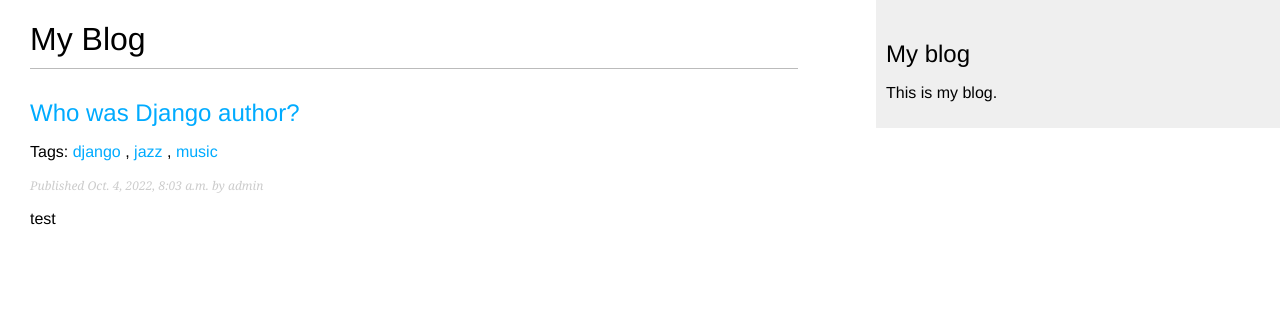
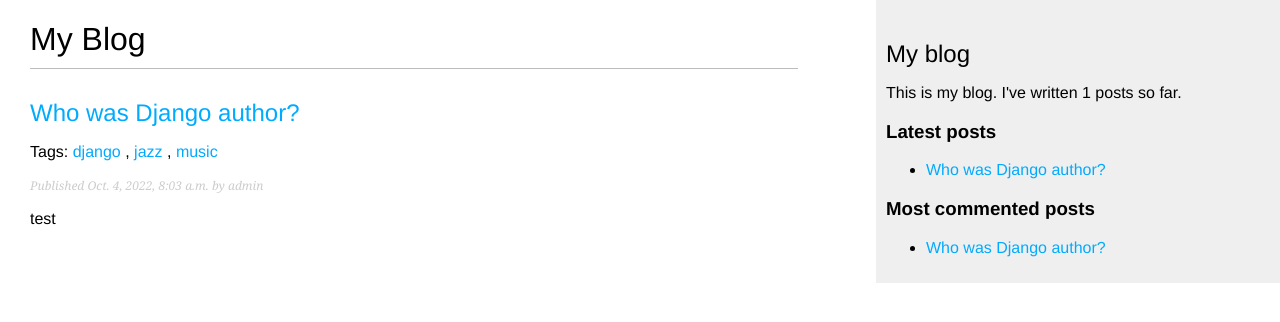
Before and after one commit to duongbm/django-blog-app, a Django app: page /blog/ in a window 1280 px wide. Shown: the top 322 px of the page. Run offline with Django 4.2, Linux system fonts and the light colour scheme; data comes from the database, SQL or seed files in the repository; parts of the project's set-up code (start-up, migrations or seed data) failed here and were passed over.

Commit message:
[feat] custom template tag

```diff
--- /dev/null
+++ b/blog/templatetags/blog_tags.py
@@ -0,0 +1,24 @@
+from django import template
+from django.db.models import Count
+
+from blog.models import Post
+
+register = template.Library()
+
+
+@register.simple_tag(name='total_posts')
+def total_posts():
+    return Post.published.count()
+
+
+@register.inclusion_tag("latest_post.html")
+def show_latest_posts(count=5):
+    latest_posts = Post.published.order_by('-publish')[:count]
+    return {'latest_posts': latest_posts}
+
+
+@register.simple_tag
+def get_most_commented_posts(count=5):
+    return Post.published.annotate(
+        total_comments=Count('comments')
+    ).order_by('-total_comments')[:count]
--- a/templates/base.html
+++ b/templates/base.html
@@ -1,3 +1,4 @@
+{% load blog_tags %}
 {% load static %}
 <!DOCTYPE html>
 <html>
@@ -12,7 +13,21 @@
 </div>
 <div id="sidebar">
   <h2>My blog</h2>
-  <p>This is my blog.</p>
+  <p>
+    This is my blog.
+    I've written {% total_posts %} posts so far.
+  </p>
+  <h3>Latest posts</h3>
+  {% show_latest_posts %}
+  <h3>Most commented posts</h3>
+  {% get_most_commented_posts as most_commented_posts %}
+  <ul>
+    {% for post in most_commented_posts %}
+      <li>
+        <a href="{{ post.get_absolute_url }}">{{ post.title }}</a>
+      </li>
+    {% endfor %}
+  </ul>
 </div>
 </body>
 </html>
--- /dev/null
+++ b/templates/latest_post.html
@@ -0,0 +1,7 @@
+<ul>
+  {% for post in latest_posts %}
+    <li>
+      <a href="{{ post.get_absolute_url }}">{{ post.title }}</a>
+    </li>
+  {% endfor %}
+</ul>
```
Also changed, not shown: blog/templatetags/__init__.py (added).
